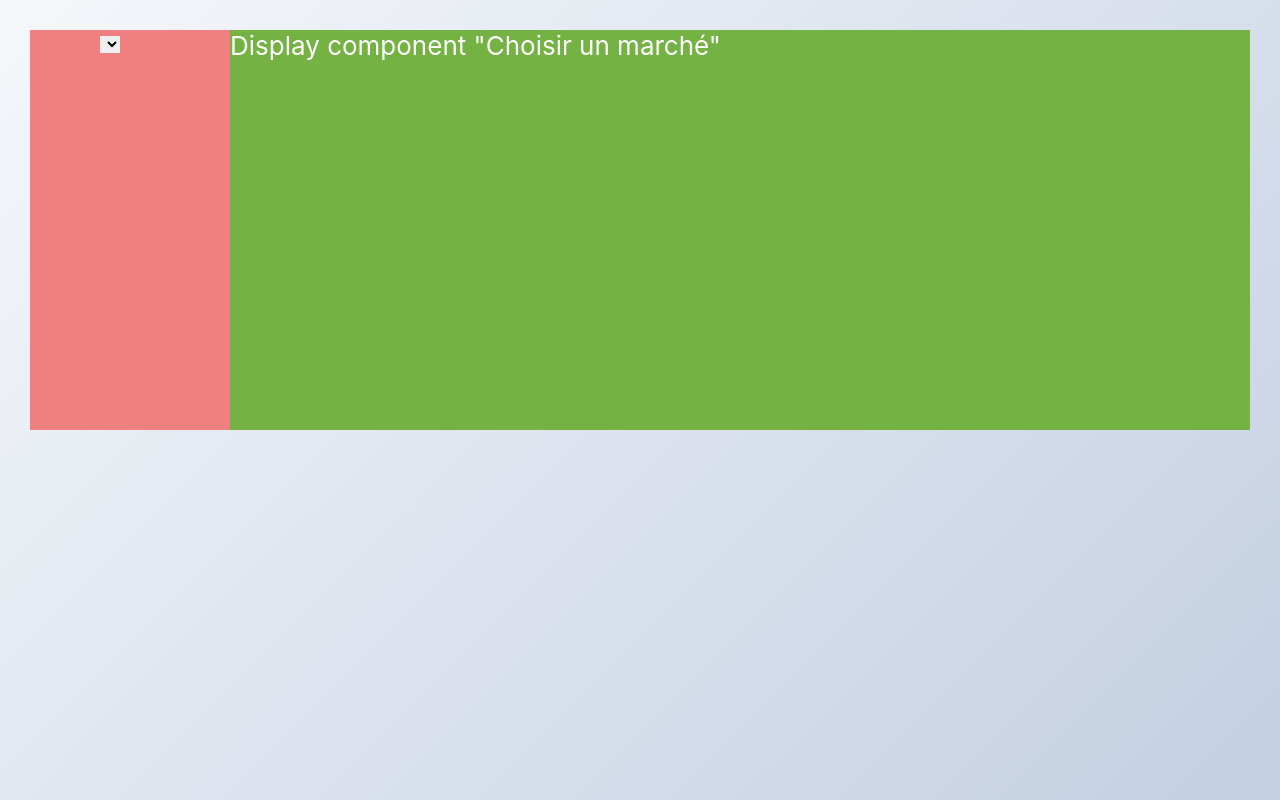
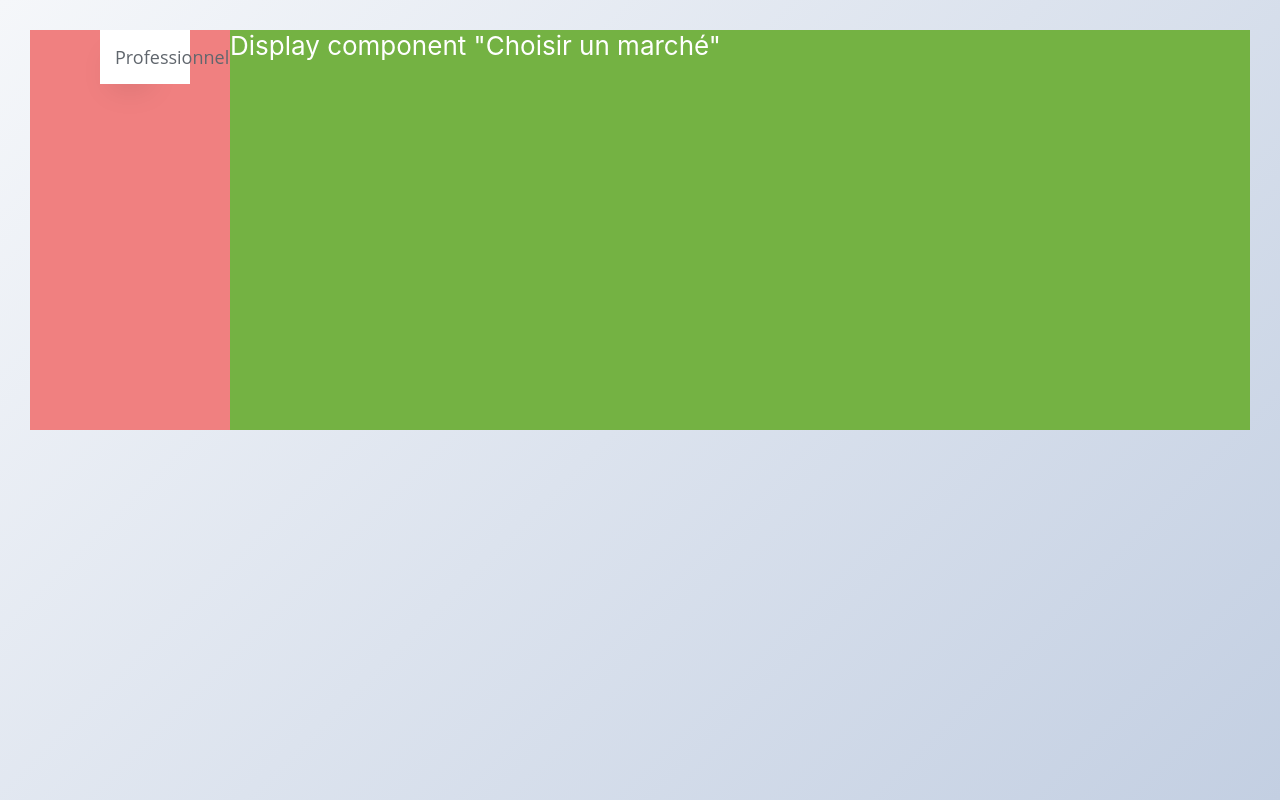
Before and after one commit to BirbaManuel/react-custom-menu-dropdown-list, a React (Create React App) app: page / in a window 1280 px wide. Built offline with nearby package versions, Linux system fonts and the light colour scheme.

Commit message:
[dropdownlist] refacto

```diff
--- a/src/component/customeDropDown/customeDropDown.css
+++ b/src/component/customeDropDown/customeDropDown.css
@@ -104,7 +104,7 @@ body {
 .select-box__option:hover, .select-box__option:focus {
   color: #546c84;
   /* background-color: #fbfbfb; */
-  background-color: red;
+  box-shadow: 0px 5px 1px rgba(155, 155, 155, .9);
 }
 
 @-webkit-keyframes HideList {
@@ -144,12 +144,14 @@ ul.select-box__list.wrapper_ul_dropdownlist > li > label ::before{
 }
 
 ul.select-box__list.wrapper_ul_dropdownlist li ul{
-    /* background-color: lightgreen; */
     list-style-type: none;
-    /* margin: 0;
-    padding: 0; */
 }
 
-ul.select-box__list.wrapper_ul_dropdownlist li ul{
+ul.select-box__list.wrapper_ul_dropdownlist li ul li > label{
+    font-size: 15px;
+    font-weight: 600;
+}
 
+ul.select-box__list.wrapper_ul_dropdownlist li ul li > label:hover, ul.select-box__list.wrapper_ul_dropdownlist li ul li > label:focus{
+    box-shadow: 0px 5px 1px rgba(155, 155, 155, .9);
 }
--- a/src/component/customeDropDown/customeDropDown.js
+++ b/src/component/customeDropDown/customeDropDown.js
@@ -11,11 +11,9 @@ function Welcome (props) {
         setSelected(path);
 
     };
-    const message = (selected === "/") ? "Global" : selected
     return (
         <div className="select-box">
-            <div>{message}</div>
-            <select className="select-box__current remove-select-default-style" tabIndex="1" value={selected} onChange={handleClick}>
+            <div className="select-box__current remove-select-default-style" tabIndex="1" value={selected} onChange={handleClick}>
                 <div className="select-box__value">
                     <input className="select-box__input" type="radio" id="global" value="/" name="Ben" defaultChecked="checked"/>
                     <p className="select-box__input-text">Global</p>
@@ -26,7 +24,7 @@ function Welcome (props) {
                 </div>
                 <div className="select-box__value">
                     <input className="select-box__input" type="radio" id="Professionnel" value="Professionnel" name="Ben" defaultChecked="checked"/>
-                    <p className="select-box__input-text">Particulier</p>
+                    <p className="select-box__input-text">Professionnel</p>
                 </div>
                 <div className="select-box__value">
                     <input className="select-box__input" type="radio" id="bp" value="bp" name="Ben"/>
@@ -73,7 +71,7 @@ function Welcome (props) {
                     <input className="select-box__input" type="radio" id="unimedia" value="unimedia" name="Ben"/>
                     <p className="select-box__input-text">Unimedia</p>
                 </div>
-            </select>
+            </div>
             <ul className="select-box__list wrapper_ul_dropdownlist">
                 <li>
                     <label className="select-box__option">Trafic Global</label>
--- a/src/component/dropdown/Menu.js
+++ b/src/component/dropdown/Menu.js
@@ -1,16 +1,9 @@
-import React, {useState} from 'react';
+import React from 'react';
 import { withRouter } from "react-router";
 import CustomeDropDown  from '../customeDropDown/CustomeDropDown';
 import "./Menu.css"
 
 function Menu (props) {
-    const [selected, setSelected] = useState(props.location.pathname.substring(1) || "");
-    const handleClick = (event) => {
-        props.history.push(event.target.value);
-        setSelected(event.target.value);
-
-    };
-
         return (
             <div className="menu_wrapper">
                 <div className="customDropDownListContainer">
```
